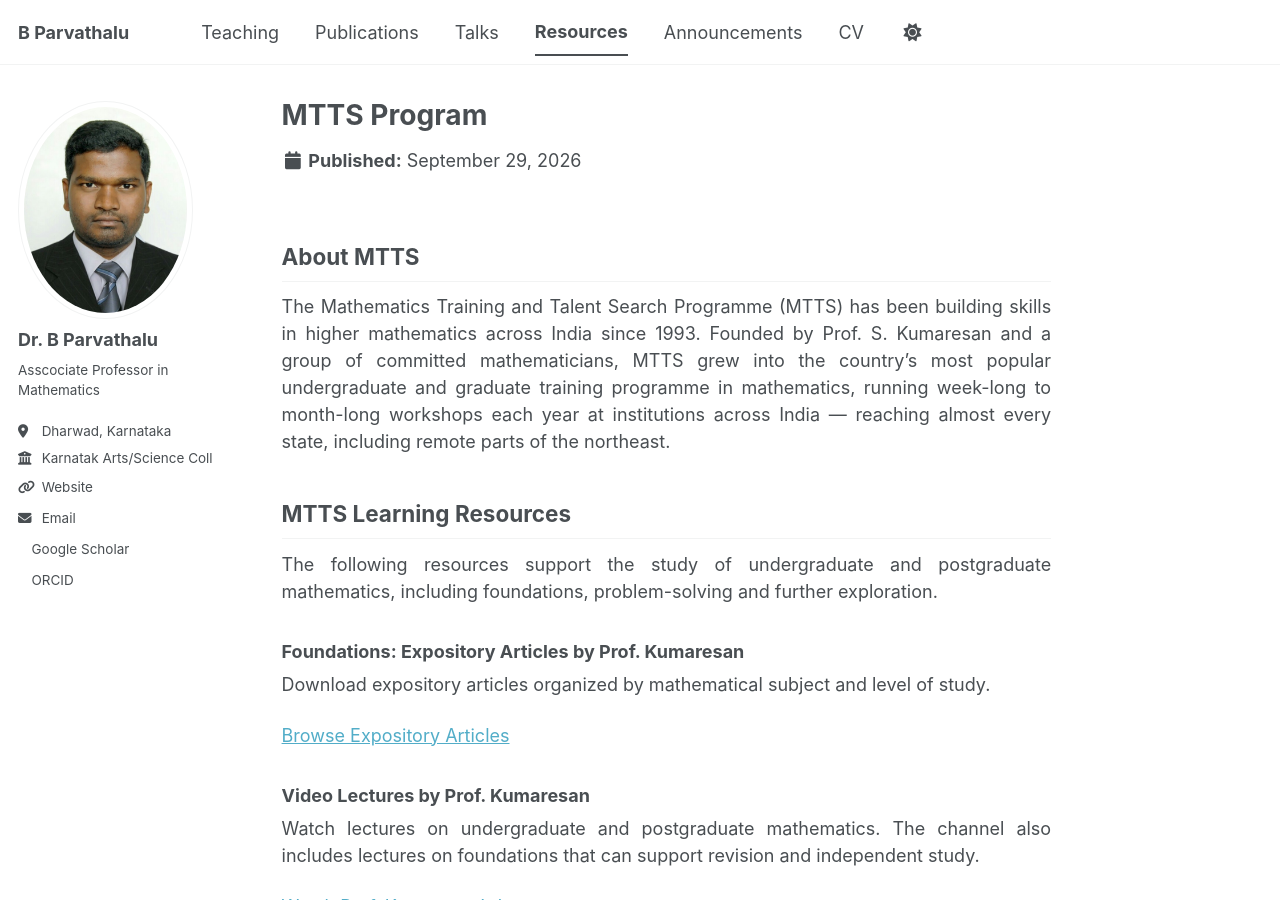
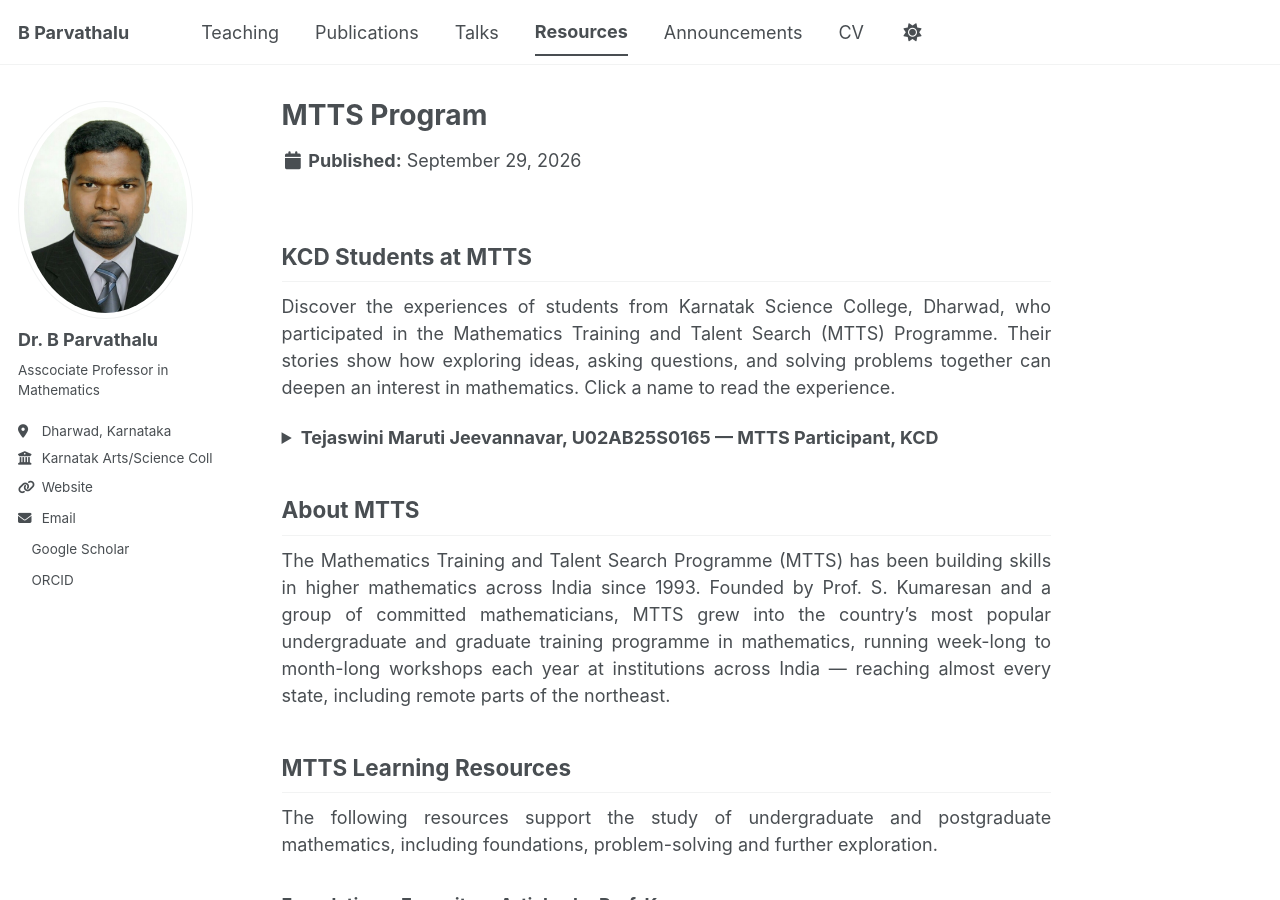
Before and after one commit to drbp-kcd/drbp-kcd.github.io, a Jekyll site: the page built from _resources/mtts-program.md, in a window 1280 px wide and 900 px high. Built offline with Jekyll 4.4.1, drawn with Linux system fonts in a browser that asks for light colours; a style sheet for code colours, icons or effects is not loaded.

Commit message:
Update mtts-program.md

```diff
--- a/_resources/mtts-program.md
+++ b/_resources/mtts-program.md
@@ -7,6 +7,53 @@
 order: 3
 excerpt: Information and links for the Mathematics Training and Talent Search Program.
 ---
+
+<div markdown="1" style="text-align: justify;">
+
+<h2>KCD Students at MTTS</h2>
+
+<p>
+Discover the experiences of students from Karnatak Science College,
+Dharwad, who participated in the Mathematics Training and Talent Search
+(MTTS) Programme. Their stories show how exploring ideas, asking questions,
+and solving problems together can deepen an interest in mathematics.
+Click a name to read the experience.
+</p>
+
+<details>
+  <summary><strong> Tejaswini Maruti Jeevannavar, U02AB25S0165 — MTTS Participant, KCD</strong></summary>
+
+  <p>
+    <strong>Opportunity:</strong> Selected to participate in the
+    Mathematics Training and Talent Search (MTTS) Programme.
+  </p>
+
+  <p>
+    I learned about MTTS through Dr. Parvathalu Sir, who encouraged
+    and recommended me to apply. His guidance and support gave me
+    the confidence to pursue this opportunity, and I was delighted
+    to be selected.
+  </p>
+
+  <p>
+    MTTS was very different from regular classroom learning. It
+    helped me see mathematics beyond formulas and calculations—as
+    a way of thinking, questioning, and understanding concepts deeply.
+    Instead of simply following a procedure, I learned to ask,
+    “Why are we doing this?”
+  </p>
+
+  <p>
+    The programme strengthened my logical thinking and changed
+    my approach to problem-solving. It gave me fresh perspectives,
+    greater confidence, and a deeper interest in mathematics.
+    I am grateful to Dr. Parvathalu Sir for introducing me to
+    this opportunity and to the entire MTTS community for such
+    a meaningful learning experience.
+  </p>
+</details>
+
+</div>
 
 ## About MTTS
 
```
